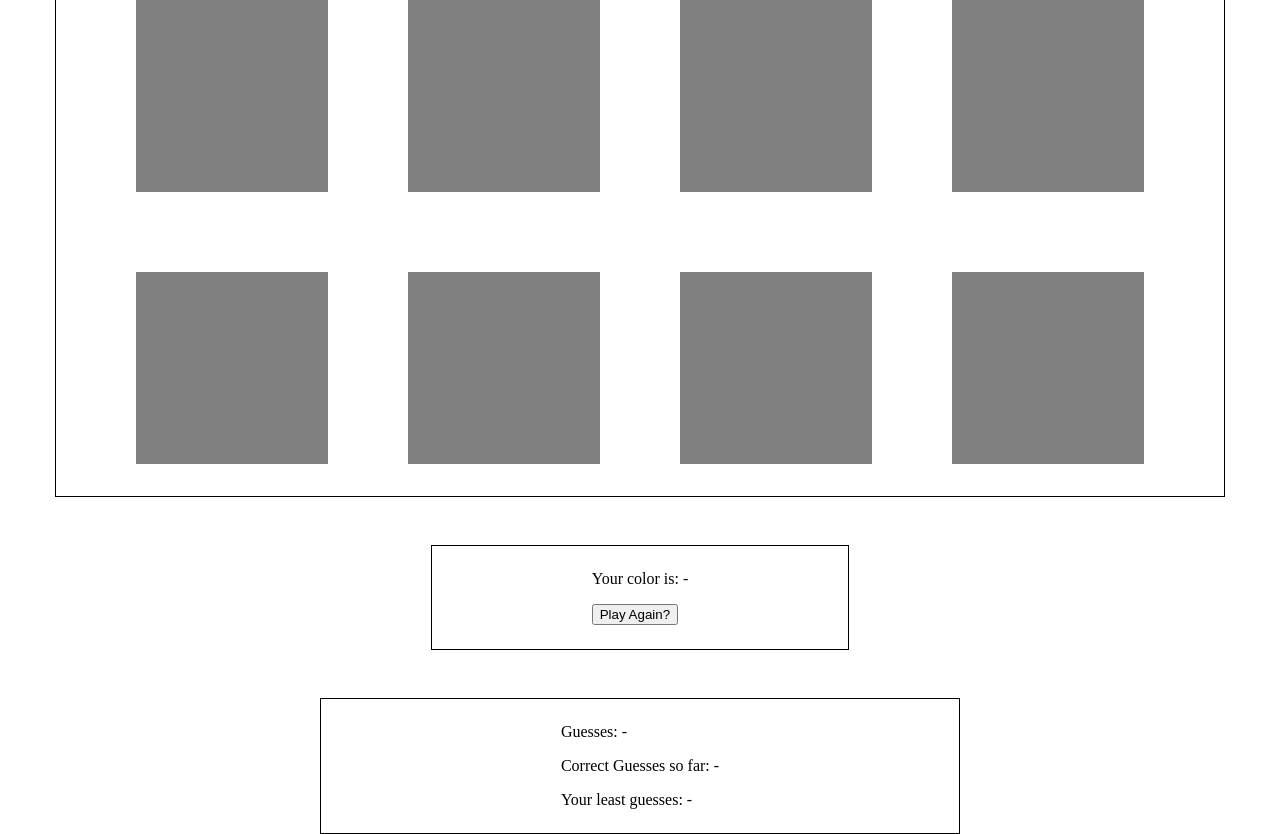
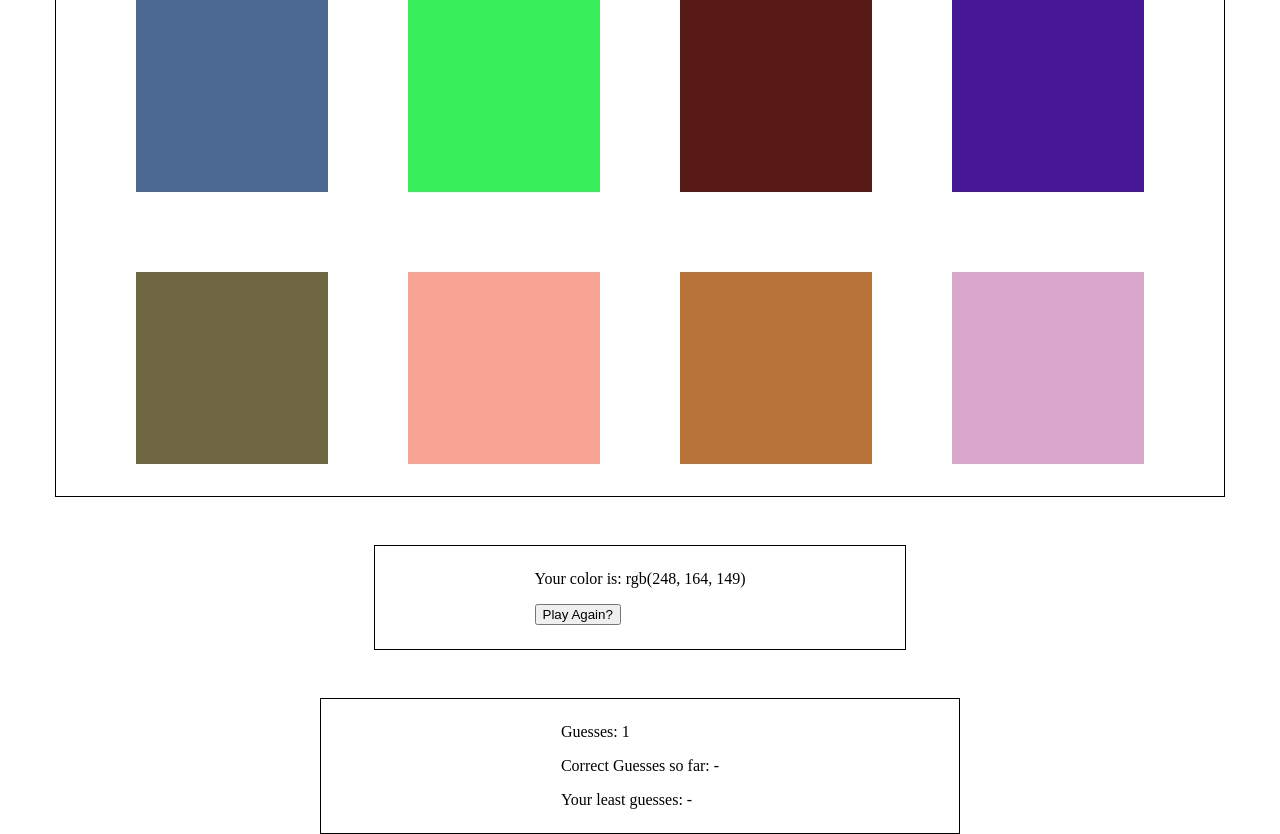
Before and after one commit to Joes131205/guess_the_color, a website: page index.html in a window 1280 px wide. Both pictures are taken after a click on the element 232 px from the left and 95 px from the top of the page. Drawn offline with Linux system fonts and the light colour scheme.

Commit message:
Fix color display and game logic
Revise color display to include data attribute and fix game logic to run
properly again. Ensure that the game resets correctly and updates the
least number of guesses. This resolves issues with the game's
functionality. Refactor related CSS to support the changes. Closes #123.

```diff
--- a/index.html
+++ b/index.html
@@ -8,14 +8,14 @@
     </head>
     <body>
         <section class="container-colors">
-            <div class="colors"></div>
-            <div class="colors"></div>
-            <div class="colors"></div>
-            <div class="colors"></div>
-            <div class="colors"></div>
-            <div class="colors"></div>
-            <div class="colors"></div>
-            <div class="colors"></div>
+            <div class="colors" data-color=""></div>
+            <div class="colors" data-color=""></div>
+            <div class="colors" data-color=""></div>
+            <div class="colors" data-color=""></div>
+            <div class="colors" data-color=""></div>
+            <div class="colors" data-color=""></div>
+            <div class="colors" data-color=""></div>
+            <div class="colors" data-color=""></div>
         </section>
         <section class="container-currColor">
             <p>Your color is: <span id="currColor">-</span></p>
@@ -23,9 +23,9 @@
             <p id="encouraging-message"></p>
         </section>
         <section class="container-status">
-            <p>Guesses: <span id="guesses">-</span></p>
-            <p>Correct Guesses so far: <span id="score">-</span></p>
-            <p>Your least guesses: <span id="score">-</span></p>
+            <p>Guesses: <span id="guesses">0</span></p>
+            <p>Correct Guesses so far: <span id="correctGuess">-</span></p>
+            <p>Your least guesses: <span id="leastGuess">-</span></p>
         </section>
 
         <script src="index.js"></script>
--- a/index.js
+++ b/index.js
@@ -1,4 +1,20 @@
 const colors = document.querySelectorAll(".colors");
+
+const currColorEl = document.getElementById("currColor");
+const guessesEl = document.getElementById("guesses");
+const correctGuessEl = document.getElementById("correctGuess");
+const leastGuessEl = document.getElementById("leastGuess");
+
+const playAgainButton = document.getElementById("playAgain");
+playAgainButton.addEventListener("click", startGame);
+
+let randomGuess = "";
+let guesses = 0;
+let correctGuesses = 0;
+let leastGuess = Infinity;
+
+let playing = true;
+
 function randomColor() {
     let hex = "#";
     let char = [
@@ -21,13 +37,59 @@ function randomColor() {
     for (let i = 1; i <= 6; i++) {
         hex += char[Math.floor(Math.random() * char.length)];
     }
-    console.log(hex);
     return hex;
 }
-randomColor();
+
+function startGame() {
+    playing = true;
+
+    hideColors();
+
+    colors.forEach((item) => {
+        const hex = randomColor();
+        item.style.backgroundColor = hex;
+        item.color = hex;
+    });
+
+    guesses = 0;
+    guessesEl.textContent = guesses;
+
+    randomGuess =
+        colors[Math.floor(Math.random() * colors.length)].style.backgroundColor;
+    currColorEl.textContent = randomGuess;
+}
 
 colors.forEach((item) =>
     item.addEventListener("click", function () {
-        console.log(this.style.backgroundColor);
+        if (playing) {
+            guesses++;
+            guessesEl.textContent = guesses;
+            const currGuess = this.style.backgroundColor;
+            if (currGuess === randomGuess) {
+                alert("correct");
+                correctGuesses++;
+                correctGuessEl.textContent = correctGuesses;
+                playing = false;
+                if (guesses < leastGuess) {
+                    leastGuess = guesses;
+                    leastGuessEl.textContent = leastGuess;
+                }
+                renderColors();
+            }
+        }
     })
 );
+
+function hideColors() {
+    colors.forEach((item) => {
+        item.textContent = "";
+    });
+}
+
+function renderColors() {
+    colors.forEach((item) => {
+        item.textContent = item.style.backgroundColor;
+    });
+}
+
+startGame();
--- a/style.css
+++ b/style.css
@@ -10,6 +10,7 @@ body {
 section {
     border: 1px solid black;
 }
+
 .container-colors {
     display: grid;
     row-gap: 5rem;
```
